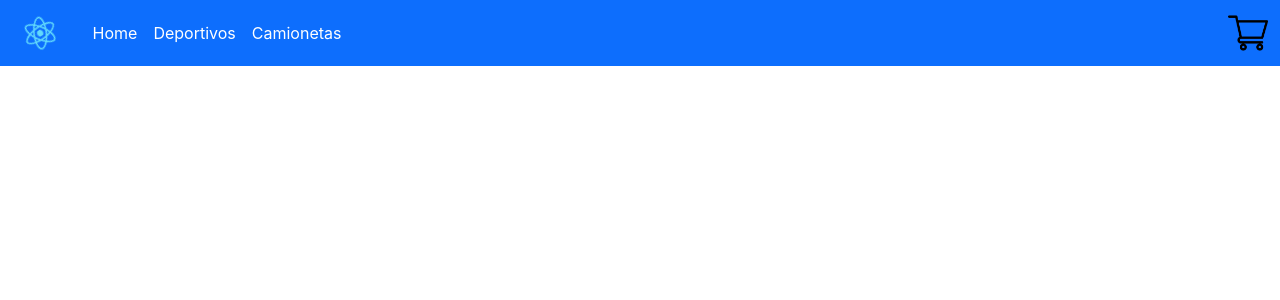
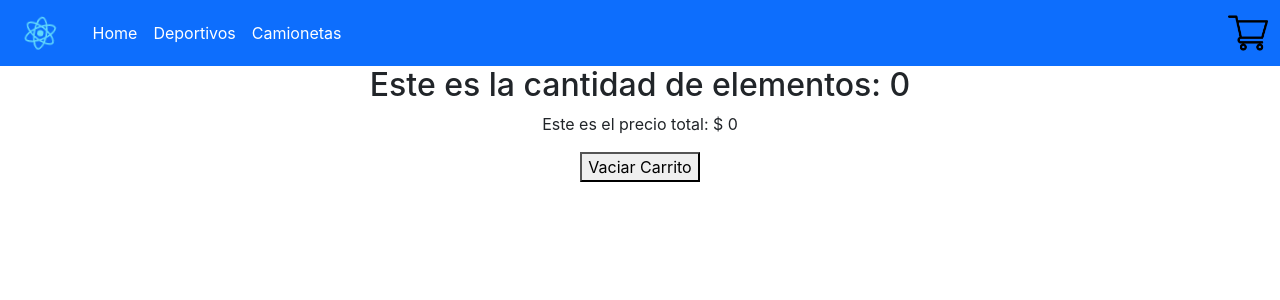
Before and after one commit to jgomez-m/tienda-ecommerce, a React (Create React App) app: page /cart in a window 1280 px wide. Shown: the top 300 px of the page. Built offline with nearby package versions, Linux system fonts and the light colour scheme.

Commit message:
Se creo el CacheProvider y el CartContext y se ajusto el carrito

```diff
--- a/src/App.js
+++ b/src/App.js
@@ -1,22 +1,26 @@
 import './App.css';
 import ItemListContainer from './components/ItemListContainer';
 import NavBar from './components/NavBar';
-import { BrowserRouter, Routes, Route, Outlet } from 'react-router-dom'
+import { BrowserRouter, Routes, Route } from 'react-router-dom'
 import ItemDetailContainer from './components/ItemDetailContainer';
+import Cart from './components/Cart';
+import CacheProvider from './context/CacheProvider';
 
 function App() {
   return (
+    <CacheProvider >
       <BrowserRouter>
           <div className="App">
-      <NavBar />
+            <header> <NavBar /> </header>
               <Routes>
                   <Route path="/" element={<ItemListContainer />} />
-        <Route path="/cart" element={<Outlet />} />
+                  <Route path="/cart" element={<Cart />} />
                   <Route path="/category/:categoryName" element={<ItemListContainer />} />
                   <Route path="/item/:id" element={<ItemDetailContainer />} />
               </Routes>
           </div>
       </BrowserRouter>
+    </CacheProvider>
   );
 }
 
--- /dev/null
+++ b/src/components/Cart.js
@@ -0,0 +1,18 @@
+import React, { useContext } from 'react'
+import CartContext from '../context/CartContext'
+
+
+
+const Cart = () => {
+    const { cart, clear, totalPrice } = useContext(CartContext);
+
+    return (
+        <div>
+            <h2>Este es la cantidad de elementos: {cart.length}</h2>
+            <p>Este es el precio total: $ {totalPrice()}</p>
+            <button onClick={() => clear()}>Vaciar Carrito</button>
+        </div>
+    )
+}
+
+export default Cart
--- a/src/components/CartWidget.js
+++ b/src/components/CartWidget.js
@@ -1,11 +1,12 @@
 import React from 'react'
+import { Link } from 'react-router-dom'
 import cartImage from '../img/cart-icon-300.png'
 
 const CartWidget = () => {
     return (
-        <div>
-            <img src={cartImage} className="Cart-widget" alt="cartImg" />
-        </div>
+            <Link to={'/cart'}>
+                <img src={cartImage} className="Cart-widget" alt="cartImg" />
+            </Link>
     )
 }
 
--- a/src/components/Item.js
+++ b/src/components/Item.js
@@ -7,7 +7,7 @@ const Item = ({ item }) => {
     return (
         <div key={item.id} style={{margin: 20}}>
             <Title>{item.title}</Title>
-            <Price>{item.price}</Price>
+            <Price>$ {item.price}</Price>
         </div>
     )
 }
--- a/src/components/ItemDetail.js
+++ b/src/components/ItemDetail.js
@@ -1,14 +1,20 @@
-import React, { useState } from 'react'
+import React, { useContext, useState } from 'react'
 import ItemCount from './ItemCount'
 import { Link } from 'react-router-dom'
+import CartContext from '../context/CartContext'
 
 const ItemDetail = ( {item} ) => {
     const [showCounter, setShowCounter] = useState(true)
     const [counter, setCounter] = useState(1)
+    const { addItem } = useContext(CartContext)
 
     const onAdd = (quantityToAdd) => {
         setCounter(quantityToAdd)
         setShowCounter(false)
+    }
+
+    const finalizarCompra = () => {
+        addItem(item, counter)
     }
 
     return (
@@ -16,12 +22,16 @@ const ItemDetail = ( {item} ) => {
             <h2>{item.title}</h2>
             <img src={item.url} style={{height: 250}} alt='Imagen'/>
             <p>{item.description}</p>
-            <p>{item.price}</p>
+            <p>$ {item.price}</p>
             { showCounter ?
-            ( <ItemCount stock={10} initial={1} onAdd={onAdd}/> ) :
+            ( <ItemCount stock={item.stock} initial={1} onAdd={onAdd}/> ) :
             (
                 <div><h3>Articulos a agregar: ({counter})</h3>
-                <Link to='/cart'>Finalizar Compra.</Link>
+                    <Link
+                        to='/cart'
+                        onClick={() => finalizarCompra()}>
+                        <button>Finalizar Compra</button>
+                    </Link>
                 </div>
             )}
         </>
--- a/src/components/ItemDetailContainer.js
+++ b/src/components/ItemDetailContainer.js
@@ -14,8 +14,7 @@ const ItemDetailContainer = () => {
 
     const [loading, setLoading] = useState(true);
     const [item, setItem] = useState();
-    const color = "#ffffff";
-    const { id } = useParams();
+    const params = useParams();
 
     useEffect(() => {
         const getItem = fetch('../products.json')
@@ -26,7 +25,7 @@ const ItemDetailContainer = () => {
         getItem.then((products) => {
             setTimeout(() => {
                 console.log("Productos: ", products)
-                const item = products.find((product) => product.id === id)
+                const item = products.find((product) => product.id === params.id)
                 setItem(item)
                 setLoading(false)
             }, 500);
@@ -41,7 +40,7 @@ const ItemDetailContainer = () => {
         loading ?
         (
         <div>
-            <ClipLoader color={color} loading={loading} css={override} size={60} />
+            <ClipLoader loading={loading} css={override} size={60} />
         </div>
         ) : (
             <div>
--- a/src/components/NavBar.js
+++ b/src/components/NavBar.js
@@ -27,7 +27,7 @@ const NavBar = () => {
 							</li>
 						</ul>
 					</div>
-					<Link to={'/cart'}><CartWidget /></Link>
+					<CartWidget />
 				</div>
 			</nav>
 		</div>
--- /dev/null
+++ b/src/context/CacheProvider.js
@@ -0,0 +1,64 @@
+import React, { useState } from 'react'
+import CartContext from './CartContext'
+
+const CacheProvider = ({ children } ) => {
+
+    const [cart, setCart] = useState([])
+
+    const addItem = (item, quantity) => {
+        const id = item.id;
+        if(isInCart(id)) {
+            let itemInCart = cart.find(e => e.item.id === id)
+            if(itemInCart.quantity + quantity <= item.stock
+                || quantity === -1)
+            {
+                setCart(
+                    cart.map((e) => {
+                        return e.item.id === id?
+                        { ...e, quantity: e.quantity + quantity}
+                        : e
+                    })
+                );
+            }
+            else if (itemInCart.quantity + quantity > item.stock) {
+                setCart(
+                cart.map((e) =>
+                    {return e.item.id === id ?
+                        { ...e, quantity: e.item.stock}
+                        : e
+                    })
+                );
+            }
+        }
+        else {
+            setCart([...cart, {item, quantity}])
+        }
+        console.log("Carrito de compras: ", cart)
+    }
+
+    const removeItem = (id) => {
+        if(isInCart(id)) {
+            setCart(cart.filter(e => e.item.id !== id))
+        }
+    }
+
+    const clear = () => {
+        setCart([])
+    }
+
+    const isInCart = (id) => cart.some((e) => e.item.id === id)
+
+    const itemsAmount = () =>
+        cart.reduce((total, value) => total + value.quantity, 0);
+
+    const totalPrice = () =>
+        cart.reduce((total, value) => total + value.item.price * value.quantity, 0);
+
+    return (
+        <CartContext.Provider
+            value={{ cart, addItem, removeItem, clear, isInCart, totalPrice, itemsAmount }}>
+            {children}
+        </CartContext.Provider>
+    );
+}
+export default CacheProvider;
--- /dev/null
+++ b/src/context/CartContext.js
@@ -0,0 +1,5 @@
+import React from "react";
+
+const CartContext = React.createContext(0);
+
+export default CartContext;
```
Also changed, not shown: public/products.json (+12 -8 lines). Lines whose indentation alone changed are shown as unchanged.
